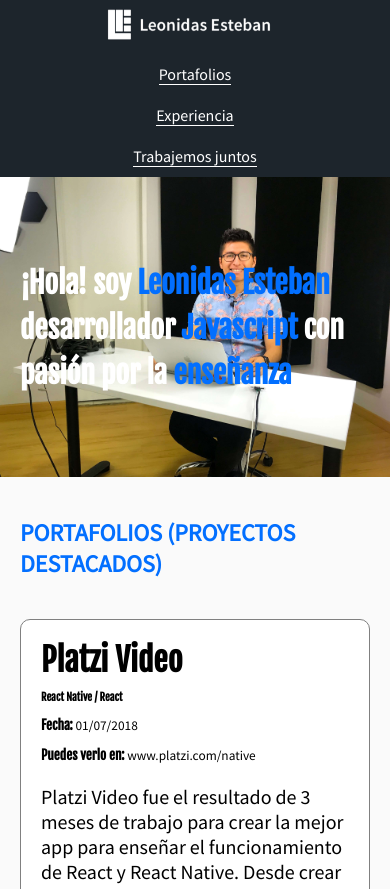
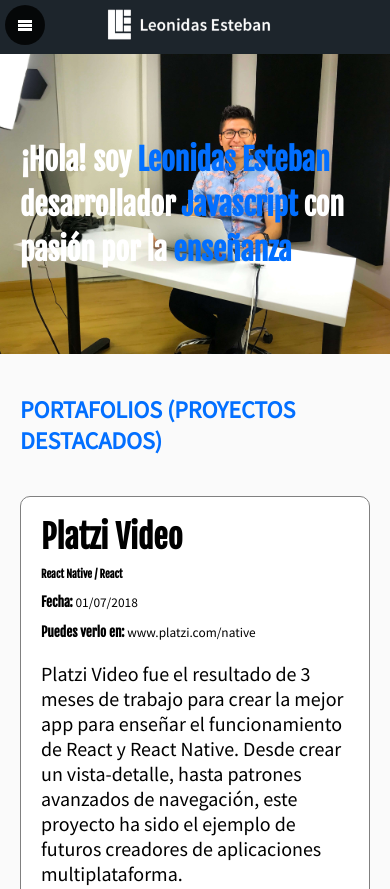
Before and after one commit to WuilfredoAz/Responsive-2, a plain HTML site: page index.html in a window 390 px wide. Shown: the top 889 px of the page. Drawn offline with Linux system fonts and the light colour scheme.

Commit message:
Añadiendo Menu Hamburguesa - Optimizado a resolucion Se creo el menu hamburguesa disponible hasta los 480px

```diff
--- a/css/estilos.css
+++ b/css/estilos.css
@@ -1,3 +1,39 @@
+@font-face {
+    font-family: 'icomoon';
+    src:  url('../fonts/icomoon.eot?rypntt');
+    src:  url('../fonts/icomoon.eot?rypntt#iefix') format('embedded-opentype'),
+      url('../fonts/icomoon.ttf?rypntt') format('truetype'),
+      url('../fonts/icomoon.woff?rypntt') format('woff'),
+      url('../fonts/icomoon.svg?rypntt#icomoon') format('svg');
+    font-weight: normal;
+    font-style: normal;
+  }
+
+  [class^="icon-"], [class*=" icon-"] {
+    /* use !important to prevent issues with browser extensions that change fonts */
+    font-family: 'icomoon' !important;
+    speak: none;
+    font-style: normal;
+    font-weight: normal;
+    font-variant: normal;
+    text-transform: none;
+    line-height: 1;
+
+    /* Better Font Rendering =========== */
+    -webkit-font-smoothing: antialiased;
+    -moz-osx-font-smoothing: grayscale;
+  }
+
+  .icon-menu:before {
+    content: "\e9bd";
+  }
+  .icon-cancel-circle:before {
+    content: "\ea0d";
+  }
+  .icon-cancel:before {
+    content: "\ea0f";
+  }
+
 body
 {
     font-family: 'Source Sans Pro', sans-serif;
@@ -67,6 +103,11 @@ h1 strong
     display: flex;
     align-items: center;
     padding: 0 10px;
+}
+
+.menu-icono
+{
+    display: none;
 }
 
 ol,
@@ -399,6 +440,7 @@ h2
     .header
     {
         height: auto;
+        position: relative;
     }
     .header .centro
     {
@@ -407,6 +449,7 @@ h2
     .header ul
     {
         flex-direction: column;
+        justify-content: center;
     }
     .menu ul li
     {
@@ -416,6 +459,7 @@ h2
     {
         margin: 10px 0;
         padding: 0;
+        font-size: 2em;
     }
     .menu ul li a
     {
@@ -454,6 +498,41 @@ h2
     {
         margin: 5px 0;
     }
+    .header ul li
+    {
+        height: auto;
+    }
+    .menu
+    {
+        position: fixed;
+        top: 0;
+        left: -100vw;
+        right: 0;
+        bottom: 0;
+        height: 100vh;
+        width: 100vw;
+        background: rgba(2, 111, 255, .9);
+        z-index: 3;
+        transition: .3s;
+    }
+    .menu.is-active
+    {
+        left: 0;
+    }
+    .menu-icono
+    {
+        display: block;
+        width: 40px;
+        height: 40px;
+        background: rgba(0,0,0,.8);
+        border-radius: 20px;
+        position: fixed;
+        top: 5px;
+        left: 5px;
+        text-align: center;
+        line-height: 40px;
+        z-index: 4;
+    }
 }
 @media screen and (max-width: 320px)
 {
--- a/index.html
+++ b/index.html
@@ -11,6 +11,7 @@
     <body>
         <header class="header">
             <div class="centro">
+                <i class="menu-icono icon-menu"></i>
                 <figure class="logo">
                     <img src="img/logo.png" alt="Logotipo" height="50" />
                 </figure>
@@ -156,5 +157,6 @@
                 </div>
             </div>
         </footer>
+        <script type="text/javascript" src="js/script.js"></script>
     </body>
 </html>
--- /dev/null
+++ b/js/script.js
@@ -0,0 +1,52 @@
+//guardamos en una variable al boton
+const burguerButtom = document.querySelector(".menu-icono");
+
+//guardamos en una variable al menu
+const menu = document.querySelector(".menu");
+
+function queTal()
+{
+    //comprobamos primero que el menu no este visible
+    if(menu.classList.contains("is-active"))
+    {
+        //quitamos la "X" al icono
+        burguerButtom.classList.remove("icon-cancel-circle");
+        //ocultamos el menu
+        menu.classList.remove("is-active");
+    }
+    else
+    {
+        //agregamos la X al icono
+        burguerButtom.classList.add("icon-cancel-circle");
+        //mostramos el menu
+        menu.classList.add("is-active");
+    }
+}
+
+//optimizamos el JS
+
+//cremoa la media query que queremos comprobar
+const mobile = window.matchMedia("screen and (max-width: 480px)");
+
+//creamos un escuchador
+mobile.addListener(validacion)
+
+//creamos la funcion que valida
+function validacion()
+{
+    //comprobamos que la resolucion es la que queremos
+    if (mobile.matches==true)
+    {
+        //creamos un escuchador de eventos cuando haga click en el menu y disparamos la funcion
+        burguerButtom.addEventListener("click", queTal);
+    }
+    //en caso de no ser la resolucion que se requiera
+    else
+    {
+        //quitamos un escuchador de eventos cuando haga click en el menu y disparamos la funcion
+        burguerButtom.removeEventListener("click", queTal);
+    }
+}
+
+//Ejecutamos la funcion mandandole en donde queremos comprobar
+validacion(mobile)
```
Also changed, not shown: fonts/icomoon.ttf (added), fonts/icomoon.woff (added), 2 other files.
